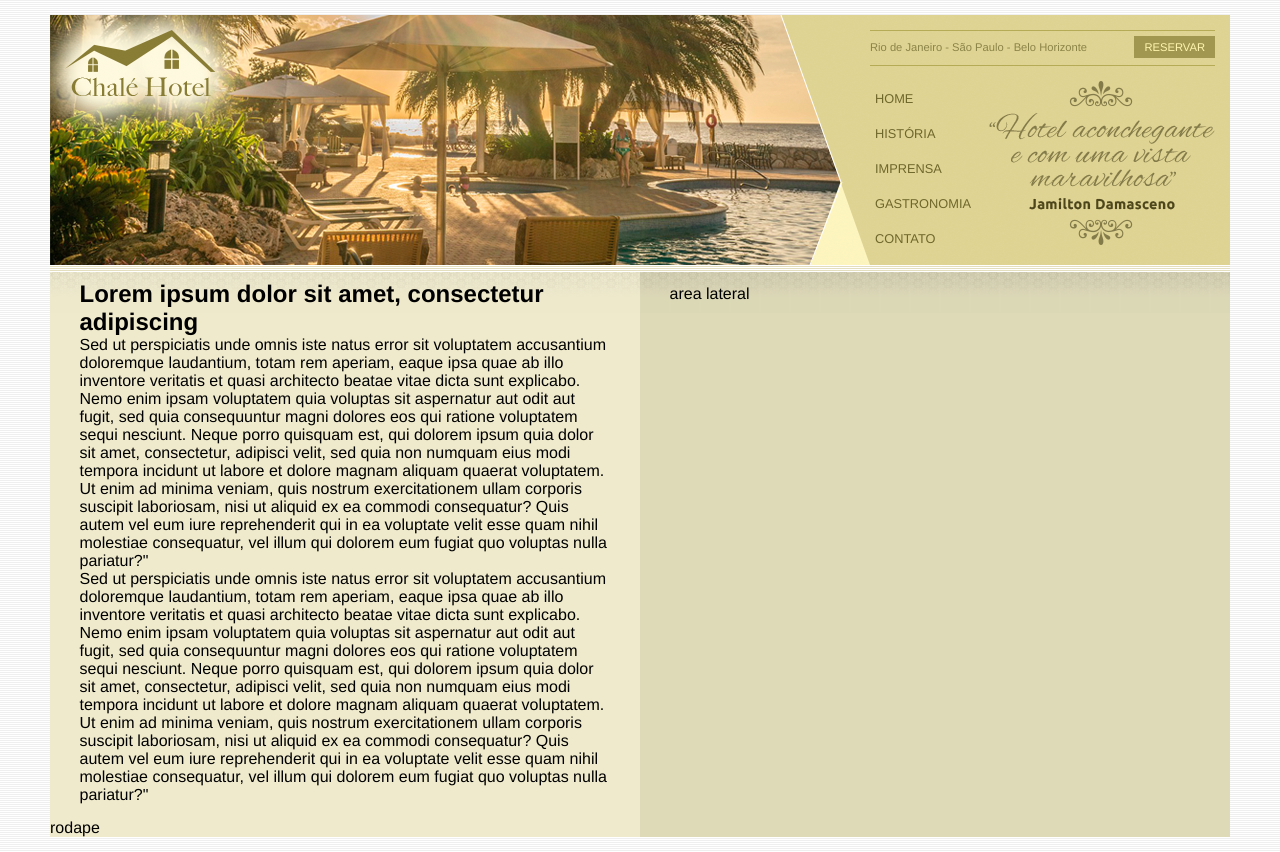
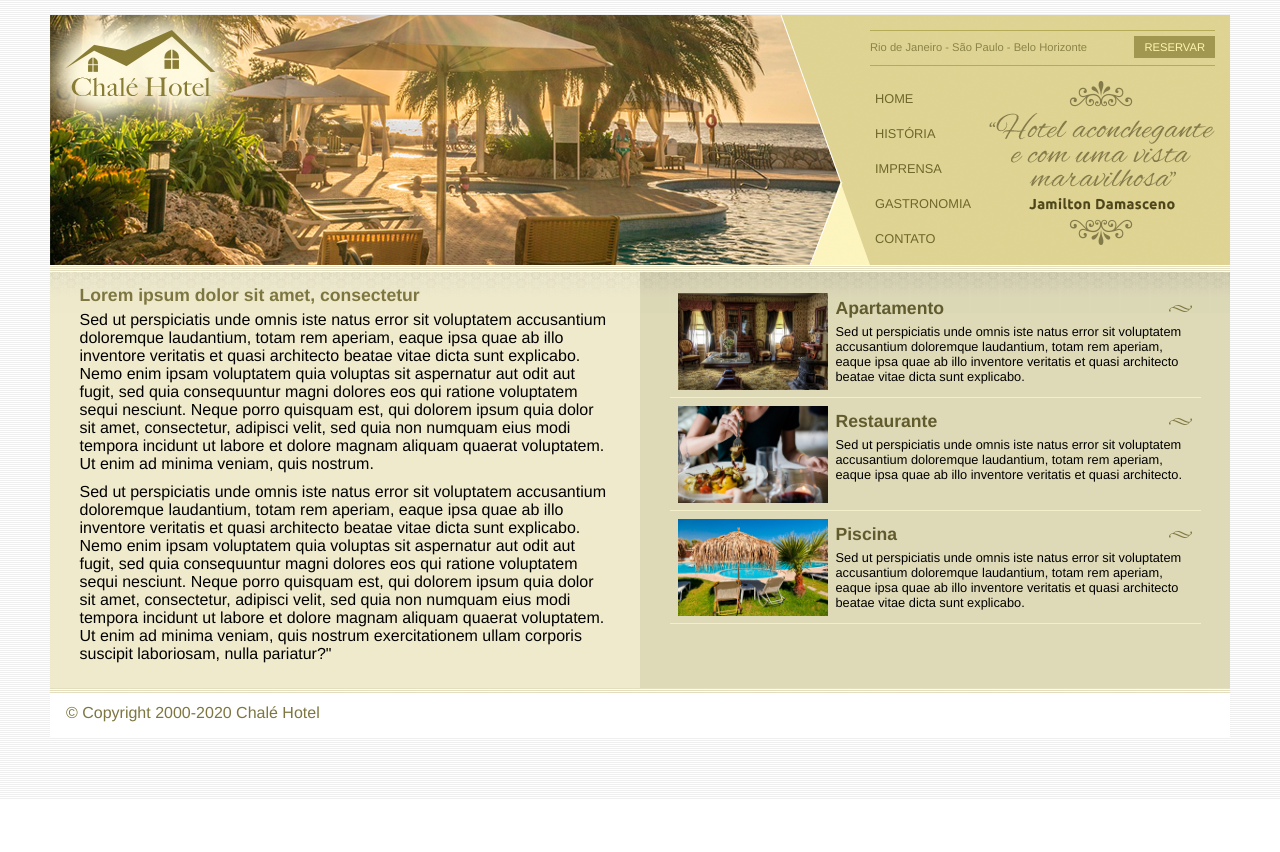
Before and after one commit to Rodr1goFern4nd3s/ProjetoChaleHotel, a plain HTML site: page index.html in a window 1280 px wide. After the commit the page ends 800 px from the top, so only its background shows below. Drawn offline with Linux system fonts and the light colour scheme.

Commit message:
Criado o menu lateral e o rodape

```diff
--- a/css/estilo.css
+++ b/css/estilo.css
@@ -145,4 +145,50 @@ ul#navegacao a:hover {
 
 #rodape {
     clear: both;
+    padding: 16px;
+    background: #fff url(../imagens/bg-rodape.png) repeat-x top;
+    color: #7d7640;
 }
+
+/*Formatação de textos*/
+
+h2 {
+    color: #7d7640;
+    font-size: 1.1em;
+    padding: 5px 0px;
+}
+
+p {
+    font-size: 1em;
+    margin-bottom: 10px;
+}
+
+/*Formatação da área lateral*/
+
+#beneficios li {
+    padding: 8px;
+    border-bottom: 1px solid #f3efcb;
+    height: 6em;
+}
+
+#beneficios li a img {
+    float: left;
+    margin-right: 8px;
+}
+
+#beneficios li a p {
+    color: #000;
+    font-size: 0.8em;
+}
+
+#beneficios li a h3 {
+    font-size: 1.1em;
+    color: #615b2d;
+    padding: 5px 0px;
+    background: url(../Imagens/ornamento.png) no-repeat center right;
+}
+
+#beneficios li:hover {
+    background: #f6f3d6;
+    cursor: pointer;
+}
--- a/index.html
+++ b/index.html
@@ -28,11 +28,11 @@
 
                     <div id="menu">
                         <ul id="navegacao">
-                            <li><a href="">Home</a></li>
-                            <li><a href="">História</a></li>
-                            <li><a href="">Imprensa</a></li>
-                            <li><a href="">Gastronomia</a></li>
-                            <li><a href="">Contato</a></li>
+                            <li><a href="index.html">Home</a></li>
+                            <li><a href="historia.html">História</a></li>
+                            <li><a href="imprensa.html">Imprensa</a></li>
+                            <li><a href="gastronomia.html">Gastronomia</a></li>
+                            <li><a href="contato.html">Contato</a></li>
                         </ul>
                         <img class="depoimento" src="imagens/depoimento.png">
                     </div>
@@ -42,15 +42,13 @@
 
         <div id="area-principal">
             <div class="conteudo">
-                <h2>Lorem ipsum dolor sit amet, consectetur adipiscing</h2>
+                <h2>Lorem ipsum dolor sit amet, consectetur</h2>
                 <p>
                     Sed ut perspiciatis unde omnis iste natus error sit voluptatem accusantium doloremque laudantium,
                     totam rem aperiam, eaque ipsa quae ab illo inventore veritatis et quasi architecto beatae vitae dicta sunt explicabo.
                     Nemo enim ipsam voluptatem quia voluptas sit aspernatur aut odit aut fugit, sed quia consequuntur magni dolores eos qui ratione
                     voluptatem sequi nesciunt. Neque porro quisquam est, qui dolorem ipsum quia dolor sit amet, consectetur, adipisci velit, sed quia
-                    non numquam eius modi tempora incidunt ut labore et dolore magnam aliquam quaerat voluptatem. Ut enim ad minima veniam, quis nostrum
-                    exercitationem ullam corporis suscipit laboriosam, nisi ut aliquid ex ea commodi consequatur? Quis autem vel eum iure reprehenderit
-                    qui in ea voluptate velit esse quam nihil molestiae consequatur, vel illum qui dolorem eum fugiat quo voluptas nulla pariatur?"
+                    non numquam eius modi tempora incidunt ut labore et dolore magnam aliquam quaerat voluptatem. Ut enim ad minima veniam, quis nostrum.
                 </p>
                 <p>
                     Sed ut perspiciatis unde omnis iste natus error sit voluptatem accusantium doloremque laudantium,
@@ -58,20 +56,54 @@
                     Nemo enim ipsam voluptatem quia voluptas sit aspernatur aut odit aut fugit, sed quia consequuntur magni dolores eos qui ratione
                     voluptatem sequi nesciunt. Neque porro quisquam est, qui dolorem ipsum quia dolor sit amet, consectetur, adipisci velit, sed quia
                     non numquam eius modi tempora incidunt ut labore et dolore magnam aliquam quaerat voluptatem. Ut enim ad minima veniam, quis nostrum
-                    exercitationem ullam corporis suscipit laboriosam, nisi ut aliquid ex ea commodi consequatur? Quis autem vel eum iure reprehenderit
-                    qui in ea voluptate velit esse quam nihil molestiae consequatur, vel illum qui dolorem eum fugiat quo voluptas nulla pariatur?"
+                    exercitationem ullam corporis suscipit laboriosam, nulla pariatur?"
                 </p>
             </div>
         </div>
 
         <div id="area-lateral">
             <div class="conteudo">
-                area lateral
+                <ul id="beneficios">
+                    <li>
+                        <a href="apartamento.html">
+                            <img src="imagens/apartamento.jpg" width="150" alt="Apartamento">
+                            <h3>Apartamento</h3>
+                            <p>Sed ut perspiciatis unde omnis iste natus error sit voluptatem accusantium doloremque laudantium,
+                                totam rem aperiam, eaque ipsa quae ab illo inventore veritatis et quasi architecto beatae vitae dicta sunt explicabo.
+                            </p>
+                        </a>
+                    </li>
+
+                    <li>
+                        <a href="restaurante.html">
+                            <img src="imagens/restaurante.jpg" width="150" alt="Restaurante">
+                            <h3>Restaurante</h3>
+                            <p>
+                                Sed ut perspiciatis unde omnis iste natus error sit voluptatem accusantium doloremque laudantium,
+                                totam rem aperiam, eaque ipsa quae ab illo inventore veritatis et quasi architecto.
+                            </p>
+                        </a>
+                    </li>
+
+                    <li>
+                        <a href="piscina.html">
+                            <img src="imagens/piscina.jpg" width="150" alt="Piscina">
+                            <h3>Piscina</h3>
+                            <p>
+                                Sed ut perspiciatis unde omnis iste natus error sit voluptatem accusantium doloremque laudantium,
+                                totam rem aperiam, eaque ipsa quae ab illo inventore veritatis et quasi architecto beatae vitae dicta sunt explicabo.
+                            </p>
+                        </a>
+                    </li>
+
+                </ul>
             </div>
         </div>
 
         <div id="rodape">
-            rodape
+            <span>
+                &copy; Copyright 2000-2020 Chalé Hotel
+            </span>
         </div>
     </div><!--/ fim container-->
 </body>
```
